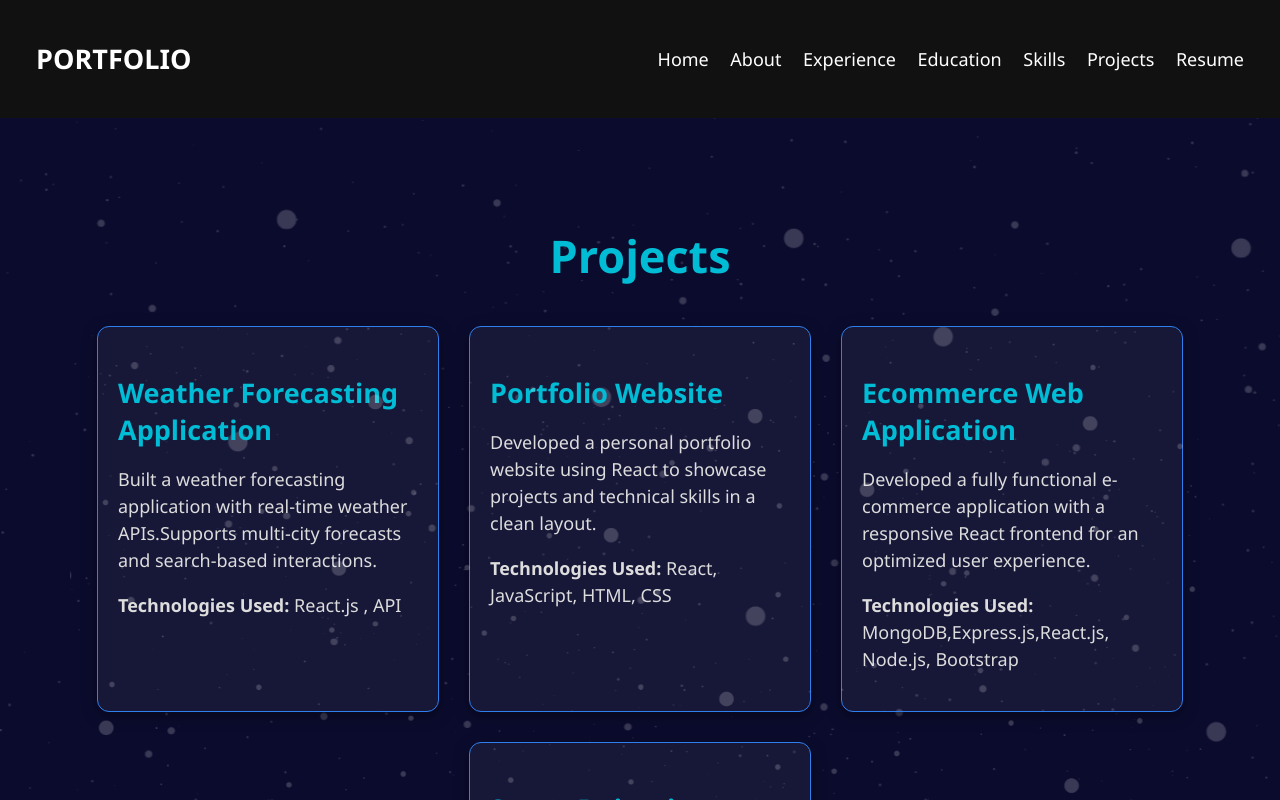
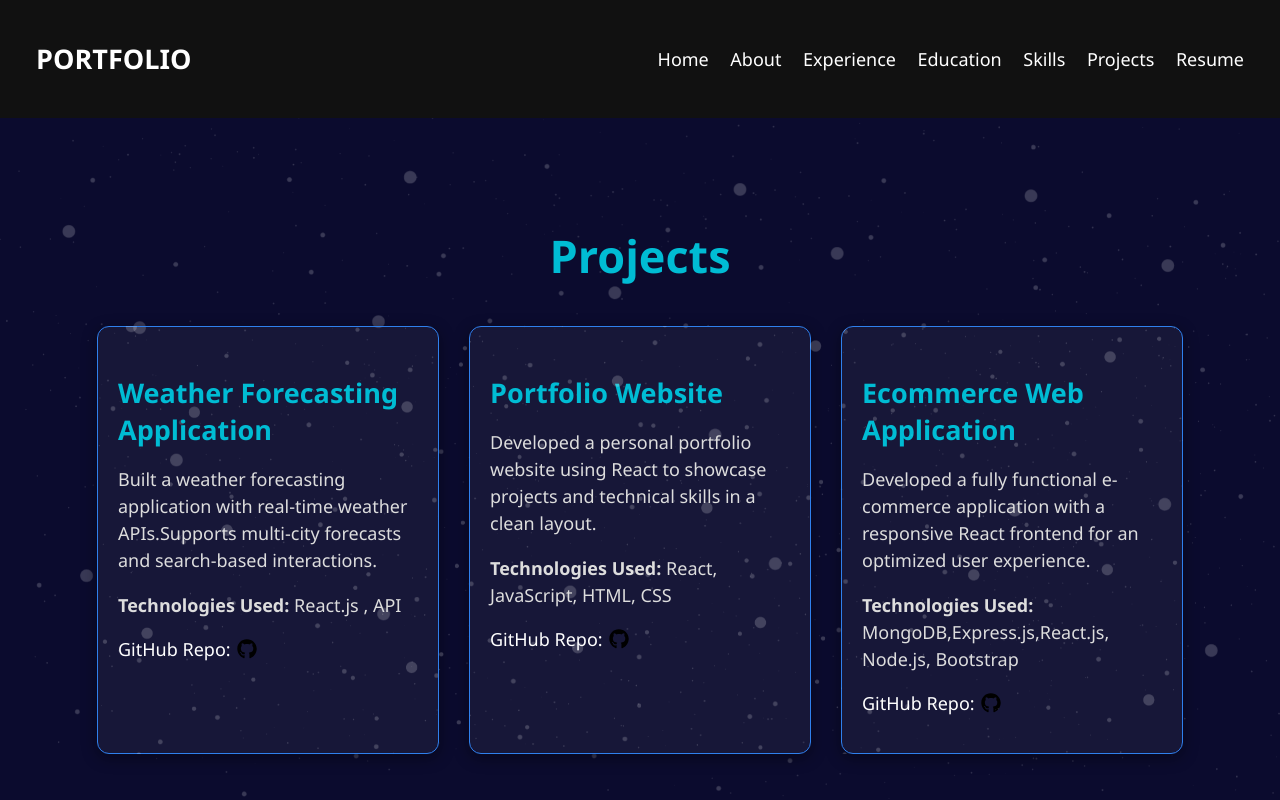
Before and after one commit to PhoebeGladis/Portfolio, a React (Vite) app: page /projects in a window 1280 px wide. Built offline with nearby package versions, Linux system fonts and the light colour scheme.

Commit message:
Updated Changes

```diff
--- a/src/App.css
+++ b/src/App.css
@@ -325,6 +325,33 @@ footer.footer {
   font-size: 1rem;
   line-height: 1.5;
   color: #ddd;
+}
+
+
+.project-git {
+  margin-top: 10px;
+  font-size: 18px;
+  display: flex;
+  align-items: center;
+  gap: 6px;
+}
+
+.project-git a {
+  color: #000; /* default dark gray */
+  text-decoration: none;
+  display: flex;
+  align-items: center;
+  gap: 4px;
+  transition: color 0.3s ease, transform 0.2s ease;
+}
+
+.project-git a:hover {
+  color: #007bff; /* nice blue hover */
+  transform: scale(1.1);
+}
+
+.project-git svg {
+  font-size: 20px; /* make the GitHub icon bigger */
 }
 
 .experience-section {
@@ -660,6 +687,7 @@ footer.footer {
     position: absolute;
     top: 1rem;
     right: 1rem;
+     color: #fff;
   }
 
   .footer-icons {
--- a/src/Components/Experience.jsx
+++ b/src/Components/Experience.jsx
@@ -5,7 +5,7 @@ const experiences = [
     company: 'S&P Global',
     duration: 'June 2024 – Aug 2024',
     description: `Designed and implemented a dynamic dashboard using Streamlit and Snowflake enabling users to efficiently analyze data and extract actionable insights`,
-    logo: '/images/S&P_Global_logo.svg.png', // make sure this image exists in public/images
+    logo: '/images/S&P_Global_logo.svg.png',
     skills: ['Snowflake', 'Streamlit', 'Python', 'SQL']
   }
 ];
--- a/src/Components/Projects.jsx
+++ b/src/Components/Projects.jsx
@@ -1,31 +1,33 @@
 import '../styles/Background.css';
+import { FaGithub } from "react-icons/fa";
+
 const projects = [
   {
     title: 'Weather Forecasting Application',
     description: ` Built a weather forecasting application with real-time weather APIs.Supports multi-city forecasts and search-based interactions.`,
-    technologies: 'React.js , API'
+    technologies: 'React.js , API',
+    git:'https://github.com/PhoebeGladis/weather_forecasting'
   },
   {
     title: 'Portfolio Website',
     description: `Developed a personal portfolio website using React to showcase projects and technical skills in a clean layout.`,
-    technologies: 'React, JavaScript, HTML, CSS'
+    technologies: 'React, JavaScript, HTML, CSS',
+    git:'https://github.com/PhoebeGladis/Portfolio'
+
   },
   {
     title: 'Ecommerce Web Application',
     description: `Developed a fully functional e-commerce application with a responsive React frontend
 for an optimized user experience.`,
-    technologies: 'MongoDB,Express.js,React.js, Node.js, Bootstrap'
+    technologies: 'MongoDB,Express.js,React.js, Node.js, Bootstrap',
+       git:'https://github.com/PhoebeGladis/Ecommerce_website'
   },
-  {
-    title: 'Smart Irrigation System',
-    description: `Developed an irrigation system that optimizes water usage by integrating real-time soil moisture and environmental data from sensor networks (soil moisture, DHT11).`,
-    technologies: 'IoT sensors, Fuzzy Logic'
-  }
   // {
-  //   title: 'Network Intrusion Detection System',
-  //   description: `Developed an IDS to enhance network security by identifying unauthorized access using deep learning techniques.`,
-  //   technologies: 'Python, TensorFlow, Scikit-learn, GAN'
+  //   title: 'Smart Irrigation System',
+  //   description: `Developed an irrigation system that optimizes water usage by integrating real-time soil moisture and environmental data from sensor networks (soil moisture, DHT11).`,
+  //   technologies: 'IoT sensors, Fuzzy Logic'
   // }
+
 
 ];
 
@@ -41,6 +43,11 @@ const Projects = () => {
             <h3 className="project-title">{project.title}</h3>
             <p className="project-description">{project.description}</p>
             <p className="project-tech"><strong>Technologies Used:</strong> {project.technologies}</p>
+            <p className="project-git">GitHub Repo:
+                    <a href={project.git} target="_blank" rel="noopener noreferrer">
+                      <FaGithub />
+                    </a>
+                  </p>
           </div>
         ))}
       </div>
```
Also changed, not shown: 1 other file (tests, documents, lock files or other folders).
